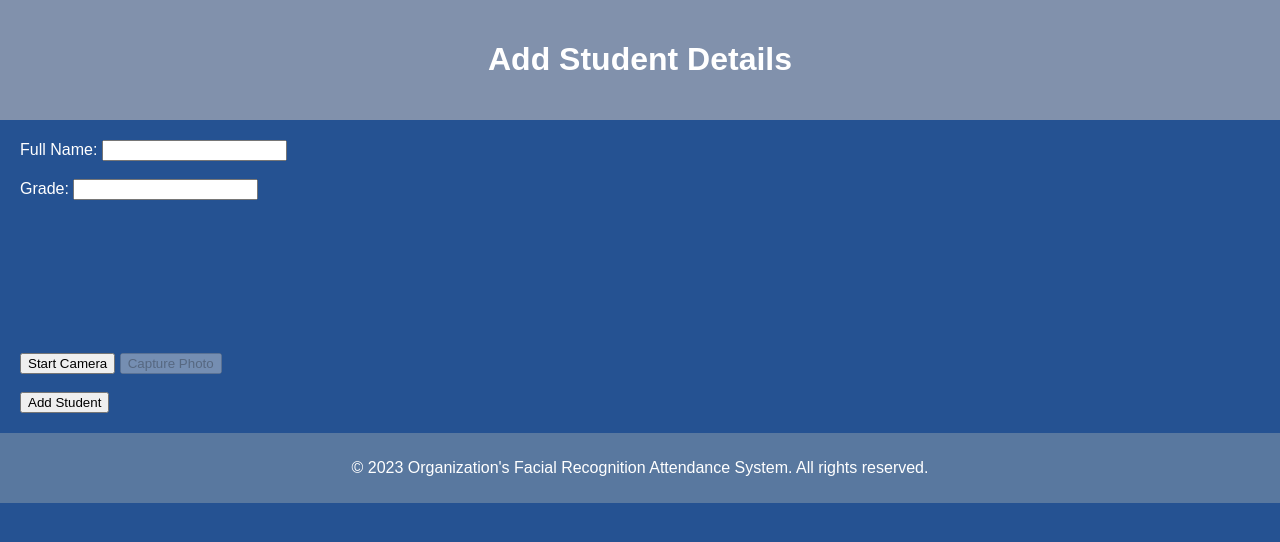
After one commit to GouravMidya/MP2A-facial-recognition-attendance-system, a Flask app: page /addstudent in a window 1280 px wide. The commit adds this page. Shown: the top 542 px of the page. Run offline with Flask 3, Linux system fonts and the light colour scheme.

Commit message:
Data Entry

```diff
--- a/app.py
+++ b/app.py
@@ -1,35 +1,92 @@
-from flask import Flask,render_template,Response,request,redirect,url_for
+from flask import Flask, render_template, Response, request, redirect, url_for
 import cv2
+import base64
+from deepface import DeepFace
+import threading
+import os
 
-app=Flask(__name__)
-camera=cv2.VideoCapture(0)
+app = Flask(__name__)
+camera = cv2.VideoCapture(0)
+captured_images = []
+
+# Initialize the cascade classifier
+detector = cv2.CascadeClassifier(cv2.data.haarcascades + 'haarcascade_frontalface_default.xml')
+
+
+
+face_cap = cv2.CascadeClassifier("C:/Users/admin/AppData/Local/Programs/Python/Python311/Lib/site-packages/cv2/data/haarcascade_frontalface_default.xml")
+cap = cv2.VideoCapture( cv2.CAP_DSHOW)
+
+cap.set(cv2.CAP_PROP_FRAME_WIDTH, 640)
+cap.set(cv2.CAP_PROP_FRAME_HEIGHT, 480)
+
+counter = 0
+
+face_match = False
+
+reference_img1 = cv2.imread('face-db\Prathamesh Naik\prathamesh1.jpg')
+reference_img2 = cv2.imread('face-db\Prathamesh Naik\prathamesh2.jpg')
+ref = [reference_img1,reference_img2]
+
+
 
 def generate_frames():
     while True:
-
-        ## read the camera frame
-        success,frame=camera.read()
+        success, frame = camera.read()
         if not success:
             break
         else:
-            ret,buffer=cv2.imencode('.jpg',frame)
-            frame=buffer.tobytes()
+            is_match = recognize_face(frame)
 
-        yield(b'--frame\r\n'
-                   b'Content-Type: image/jpeg\r\n\r\n' + frame + b'\r\n')
+            if is_match:
+                cv2.putText(frame, "MATCH", (20, 30), cv2.FONT_HERSHEY_SIMPLEX, 1, (0, 255, 0), 2)
+            else:
+                cv2.putText(frame, "NO MATCH", (20, 30), cv2.FONT_HERSHEY_SIMPLEX, 1, (0, 0, 255), 2)
+
+            ret, buffer = cv2.imencode('.jpg', frame)
+            frame = buffer.tobytes()
+
+        yield (b'--frame\r\n'
+               b'Content-Type: image/jpeg\r\n\r\n' + frame + b'\r\n')
+
+
+def recognize_face(frame):
+    global captured_images
+
+    gray = cv2.cvtColor(frame, cv2.COLOR_BGR2GRAY)
+    faces = detector.detectMultiScale(gray, scaleFactor=1.1, minNeighbors=5, minSize=(30, 30))
+
+    for (x, y, w, h) in faces:
+        cv2.rectangle(frame, (x, y), (x + w, y + h), (255, 0, 0), 2)
+
+        # Convert the captured image to base64
+        ret, buffer = cv2.imencode('.jpg', frame)
+        frame_data = base64.b64encode(buffer).decode('utf-8')
+
+        if len(captured_images) > 0:
+            for image_data in captured_images:
+                result = DeepFace.verify(image_data, frame_data, model_name="VGG-Face")
+                if result['verified']:
+                    return True
+
+    return False
+
 
 
 @app.route('/')
 def index():
     return render_template('index.html')
 
+
 @app.route('/login')
 def login():
     return render_template('login.html')
 
+
 @app.route('/signup')
 def signup():
     return render_template('signup.html')
+
 
 @app.route('/main', methods=['GET', 'POST'])
 def main():
@@ -39,9 +96,42 @@ def main():
         return redirect(url_for('main'))  # Change this to the desired route
     return render_template('main.html')
 
+
+@app.route('/addstudent', methods=['GET', 'POST'])
+def add_student():
+    global captured_images
+
+    if request.method == 'POST':
+        if len(captured_images) >= 3:
+            return render_template('confirm_images.html', images=captured_images)
+
+        return redirect(url_for('add_student'))
+
+    return render_template('addstudent.html', images=captured_images)
+
+
+@app.route('/capture', methods=['POST'])
+def capture():
+    global captured_images
+
+    image_data = request.files['image'].read()
+    captured_images.append(base64.b64encode(image_data).decode('utf-8'))
+
+    return "Image captured successfully"
+
+
+@app.route('/confirm', methods=['POST'])
+def confirm():
+    # Process and save captured images and student details
+    # Redirect to a success page or another appropriate route
+    captured_images.clear()
+    return "Student added successfully"
+
+
 @app.route('/video')
 def video():
-    return Response(generate_frames(),mimetype='multipart/x-mixed-replace; boundary=frame')
+    return Response(generate_frames(), mimetype='multipart/x-mixed-replace; boundary=frame')
 
-if __name__=="__main__":
+
+if __name__ == "__main__":
     app.run(debug=True)
--- /dev/null
+++ b/templates/addstudent.html
@@ -0,0 +1,66 @@
+<!DOCTYPE html>
+<html>
+<head>
+    <title>Add Student</title>
+    <link rel="stylesheet" href="{{ url_for('static', filename='css/style.css') }}">
+</head>
+<body>
+    <div class="header">
+        <h1>Add Student Details</h1>
+    </div>
+    <div class="container">
+        <form action="/addstudent" method="post" enctype="multipart/form-data">
+            <label for="full_name">Full Name:</label>
+            <input type="text" id="full_name" name="full_name" required><br><br>
+
+            <label for="grade">Grade:</label>
+            <input type="text" id="grade" name="grade" required><br><br>
+
+            <!-- Add other student details here -->
+
+            <button type="button" id="startCaptureButton" onclick="startCamera()">Start Camera</button>
+            <button type="button" id="captureButton" onclick="capturePhoto()" disabled>Capture Photo</button>
+            <video id="camera" autoplay></video>
+            <img id="capturedImage" alt="Captured Image" style="display: none;"><br><br>
+
+            <button type="submit">Add Student</button>
+        </form>
+    </div>
+    <div class="footer">
+        <p>&copy; 2023 Organization's Facial Recognition Attendance System. All rights reserved.</p>
+    </div>
+
+    <script>
+        let stream;
+
+        async function startCamera() {
+            try {
+                stream = await navigator.mediaDevices.getUserMedia({ video: true });
+                const videoElement = document.getElementById('camera');
+                videoElement.srcObject = stream;
+                document.getElementById('startCaptureButton').disabled = true;
+                document.getElementById('captureButton').disabled = false;
+            } catch (error) {
+                console.error('Error accessing camera:', error);
+            }
+        }
+
+        function capturePhoto() {
+            const videoElement = document.getElementById('camera');
+            const canvas = document.createElement('canvas');
+            const capturedImage = document.getElementById('capturedImage');
+
+            canvas.width = videoElement.videoWidth;
+            canvas.height = videoElement.videoHeight;
+            canvas.getContext('2d').drawImage(videoElement, 0, 0, canvas.width, canvas.height);
+
+            const imageDataURL = canvas.toDataURL('image/png'); // You can change the image format
+            capturedImage.src = imageDataURL;
+            capturedImage.style.display = 'block';
+
+            // Enable submit button
+            document.querySelector('button[type="submit"]').disabled = false;
+        }
+    </script>
+</body>
+</html>
--- a/templates/main.html
+++ b/templates/main.html
@@ -21,7 +21,7 @@
       <div class="card">
         <h2>Add New Entry</h2>
         <p>Add new entries to the database for facial recognition.</p>
-        <button>Add New Entry</button>
+        <a href="/addstudent"><button>Add New Entry</button></a>
       </div>
     <div class="card">
       <h2>Attendance History</h2>
```
Also changed, not shown: templates/confirm_image.html (added, +24 -0 lines), face-db/Harsh Maurya/harsh1.jpg (added), face-db/Harsh Maurya/harsh2.jpg (added), face-db/Harsh Maurya/harsh3.jpg (added), face-db/Harsh Maurya/harsh4.jpg (added), face-db/Prathamesh Naik/prathamesh1.jpeg (added), face-db/Prathamesh Naik/prathamesh2.jpeg (added), 5 other files.
